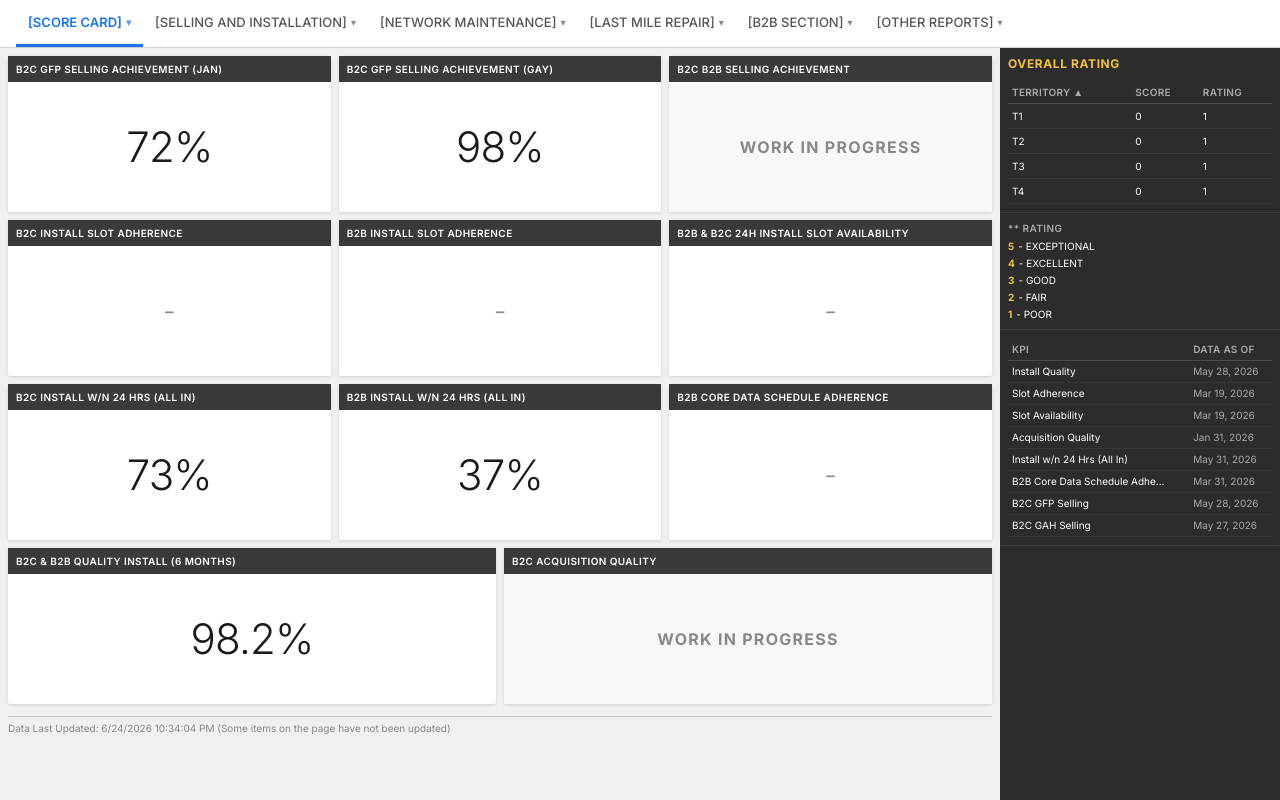
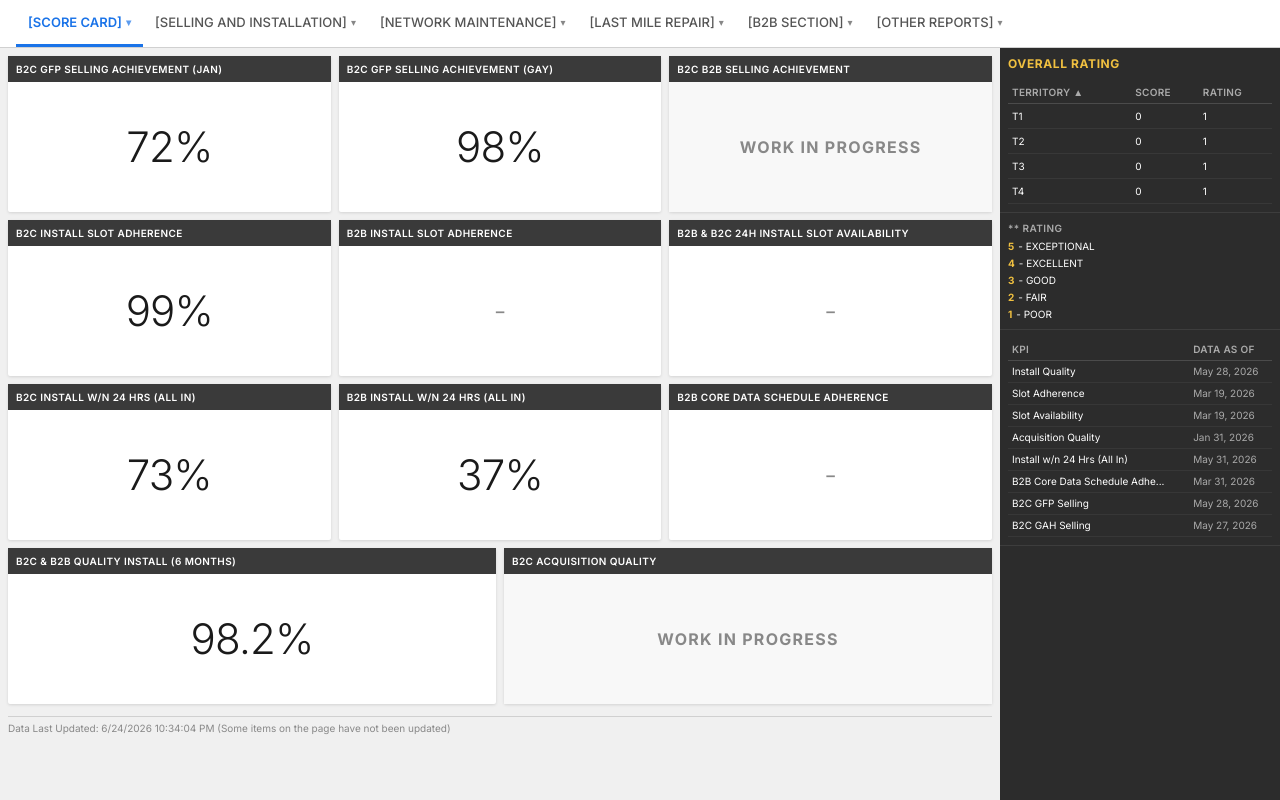
Before and after one commit to GSP-WEB/gsp-fe, a Next.js app: page /score-card in a window 1280 px wide. Built offline with nearby package versions, Linux system fonts and the light colour scheme.

Commit message:
test mock

```diff
--- a/src/components/KpiCard/TrendPanel.tsx
+++ b/src/components/KpiCard/TrendPanel.tsx
@@ -1,4 +1,4 @@
-'use client';
+"use client";
 import {
   LineChart,
   Line,
@@ -8,9 +8,9 @@ import {
   Tooltip,
   ResponsiveContainer,
   Label,
-} from 'recharts';
-import { KpiCardData, Territory } from '@/data/scoreCard';
-import styles from './TrendPanel.module.scss';
+} from "recharts";
+import { KpiCardData, Territory } from "@/data/scoreCard";
+import styles from "./TrendPanel.module.scss";
 
 interface Props {
   data: KpiCardData;
@@ -18,14 +18,14 @@ interface Props {
 
 // Fixed categorical palette — one color per territory, never reassigned by rank.
 const TERRITORY_COLORS: Record<Territory, string> = {
-  T1: '#2a78d6',
-  T2: '#1baf7a',
-  T3: '#eda100',
-  T4: '#008300',
-  T5: '#9085e9',
-  T6: '#e34948',
-  T7: '#e87ba4',
-  T8: '#eb6834',
+  T1: "#2a78d6",
+  T2: "#1baf7a",
+  T3: "#eda100",
+  T4: "#008300",
+  T5: "#9085e9",
+  T6: "#e34948",
+  T7: "#e87ba4",
+  T8: "#eb6834",
 };
 
 function buildChartRows(data: KpiCardData) {
@@ -46,8 +46,12 @@ export default function TrendPanel({ data }: Props) {
   const hasTrend = data.monthlyTrend.some((d) => d.value !== null);
   const territoryTrends = data.territoryMonthlyTrend ?? [];
   const hasTerritoryTrends = territoryTrends.length > 0;
-  const snapshotTerritories = data.territoryBars.filter((b) => b.value !== null);
-  const latestNationwide = [...data.monthlyTrend].reverse().find((d) => d.value !== null)?.value;
+  const snapshotTerritories = data.territoryBars.filter(
+    (b) => b.value !== null,
+  );
+  const latestNationwide = [...data.monthlyTrend]
+    .reverse()
+    .find((d) => d.value !== null)?.value;
   const chartRows = buildChartRows(data);
 
   return (
@@ -69,17 +73,22 @@ export default function TrendPanel({ data }: Props) {
             <ResponsiveContainer width="100%" height="100%">
               <LineChart
                 data={chartRows}
-                margin={{ top: 8, right: hasTerritoryTrends ? 30 : 16, left: 0, bottom: 0 }}
+                margin={{
+                  top: 8,
+                  right: hasTerritoryTrends ? 30 : 16,
+                  left: 0,
+                  bottom: 0,
+                }}
               >
                 <CartesianGrid stroke="#e5e5e5" vertical={false} />
                 <XAxis
                   dataKey="month"
-                  tick={{ fontSize: 10, fill: '#888' }}
+                  tick={{ fontSize: 10, fill: "#888" }}
                   axisLine={false}
                   tickLine={false}
                 />
                 <YAxis
-                  tick={{ fontSize: 10, fill: '#888' }}
+                  tick={{ fontSize: 10, fill: "#888" }}
                   axisLine={false}
                   tickLine={false}
                   width={32}
@@ -88,9 +97,9 @@ export default function TrendPanel({ data }: Props) {
                 <Tooltip
                   formatter={(v: number, name: string) => [
                     `${v}${data.unit}`,
-                    name === 'nationwide' ? 'Nationwide' : name,
+                    name === "nationwide" ? "Nationwide" : name,
                   ]}
-                  contentStyle={{ fontSize: 11, padding: '4px 8px' }}
+                  contentStyle={{ fontSize: 11, padding: "4px 8px" }}
                   labelStyle={{ fontWeight: 600 }}
                 />
                 {territoryTrends.map((t) => (
@@ -113,7 +122,10 @@ export default function TrendPanel({ data }: Props) {
                   connectNulls
                 >
                   {!hasTerritoryTrends && (
-                    <Label value={`${latestNationwide}${data.unit}`} position="top" />
+                    <Label
+                      value={`${latestNationwide}${data.unit}`}
+                      position="top"
+                    />
                   )}
                 </Line>
               </LineChart>
@@ -121,7 +133,6 @@ export default function TrendPanel({ data }: Props) {
           </div>
         </>
       )}
-
       {hasTerritoryTrends && (
         <div className={styles.legendChips}>
           {territoryTrends.map((t) => (
@@ -135,7 +146,6 @@ export default function TrendPanel({ data }: Props) {
           ))}
         </div>
       )}
-
       {hasTerritoryTrends ? (
         <div className={styles.tableScroll}>
           <table className={styles.table}>
@@ -151,14 +161,16 @@ export default function TrendPanel({ data }: Props) {
               <tr className={styles.nationwideRow}>
                 <td>Nationwide</td>
                 {data.monthlyTrend.map((m) => (
-                  <td key={m.month}>{m.value !== null ? `${m.value}${data.unit}` : '—'}</td>
+                  <td key={m.month}>
+                    {m.value !== null ? `${m.value}${data.unit}` : "—"}
+                  </td>
                 ))}
               </tr>
               {territoryTrends.map((t) => (
                 <tr key={t.territory}>
                   <td>{t.territory}</td>
                   {t.values.map((v, i) => (
-                    <td key={i}>{v !== null ? `${v}${data.unit}` : '—'}</td>
+                    <td key={i}>{v !== null ? `${v}${data.unit}` : "—"}</td>
                   ))}
                 </tr>
               ))}
@@ -186,7 +198,6 @@ export default function TrendPanel({ data }: Props) {
           </tbody>
         </table>
       ) : null}
-
       {!hasTrend && snapshotTerritories.length === 0 && !hasTerritoryTrends && (
         <div className={styles.empty}>No historical data yet</div>
       )}
--- a/src/data/scoreCard.ts
+++ b/src/data/scoreCard.ts
@@ -113,25 +113,35 @@ export const b2cSellingAchievement: KpiCardData = {
 export const b2cInstallSlotAdherence: KpiCardData = {
   id: "b2c-install-slot-adherence",
   title: "B2C INSTALL SLOT ADHERENCE",
-  overallValue: null,
+  overallValue: 99,
   unit: "%",
   monthlyTrend: [
     { month: "Dec", value: 65 },
     { month: "Jan", value: 69 },
     { month: "Feb", value: 71 },
     { month: "Mar", value: 68 },
-    { month: "Apr", value: null },
-    { month: "May", value: null },
+    { month: "Apr", value: 99 },
+    { month: "May", value: 99 },
   ],
   territoryBars: [
-    { territory: "T1", value: null },
-    { territory: "T2", value: null },
-    { territory: "T3", value: null },
-    { territory: "T4", value: null },
-    { territory: "T5", value: null },
-    { territory: "T6", value: null },
-    { territory: "T7", value: null },
-    { territory: "T8", value: null },
+    { territory: "T1", value: 99 },
+    { territory: "T2", value: 79 },
+    { territory: "T3", value: 97 },
+    { territory: "T4", value: 46 },
+    { territory: "T5", value: 36 },
+    { territory: "T6", value: 22 },
+    { territory: "T7", value: 97 },
+    { territory: "T8", value: 6 },
+  ],
+
+  territoryMonthlyTrend: [
+    { territory: "T1", values: [23, 45, 56, 69, 71, 56] },
+    { territory: "T2", values: [54, 56, 70, 54, 69, 69] },
+    { territory: "T3", values: [23, 23, 41, 54, 39, 43] },
+    { territory: "T4", values: [100, 61, 70, 39, 71, 72] },
+    { territory: "T5", values: [3, 61, 61, 43, 71, 72] },
+    { territory: "T6", values: [1, 25, 24, 29, 66, 77] },
+    { territory: "T7", values: [31, 23, 38, 29, 66, 78] },
   ],
 };
 
@@ -145,18 +155,18 @@ export const b2bInstallSlotAdherence: KpiCardData = {
     { month: "Jan", value: 22 },
     { month: "Feb", value: 24 },
     { month: "Mar", value: 29 },
-    { month: "Apr", value: null },
-    { month: "May", value: null },
+    { month: "Apr", value: 100 },
+    { month: "May", value: 100 },
   ],
   territoryBars: [
-    { territory: "T1", value: null },
-    { territory: "T2", value: null },
-    { territory: "T3", value: null },
-    { territory: "T4", value: null },
-    { territory: "T5", value: null },
-    { territory: "T6", value: null },
-    { territory: "T7", value: null },
-    { territory: "T8", value: null },
+    { territory: "T1", value: 100 },
+    { territory: "T2", value: 100 },
+    { territory: "T3", value: 100 },
+    { territory: "T4", value: 100 },
+    { territory: "T5", value: 100 },
+    { territory: "T6", value: 100 },
+    { territory: "T7", value: 100 },
+    { territory: "T8", value: 100 },
   ],
 };
 
```
Also changed, not shown: src/components/KpiCard/KpiCard.tsx (+15 -9 lines).
